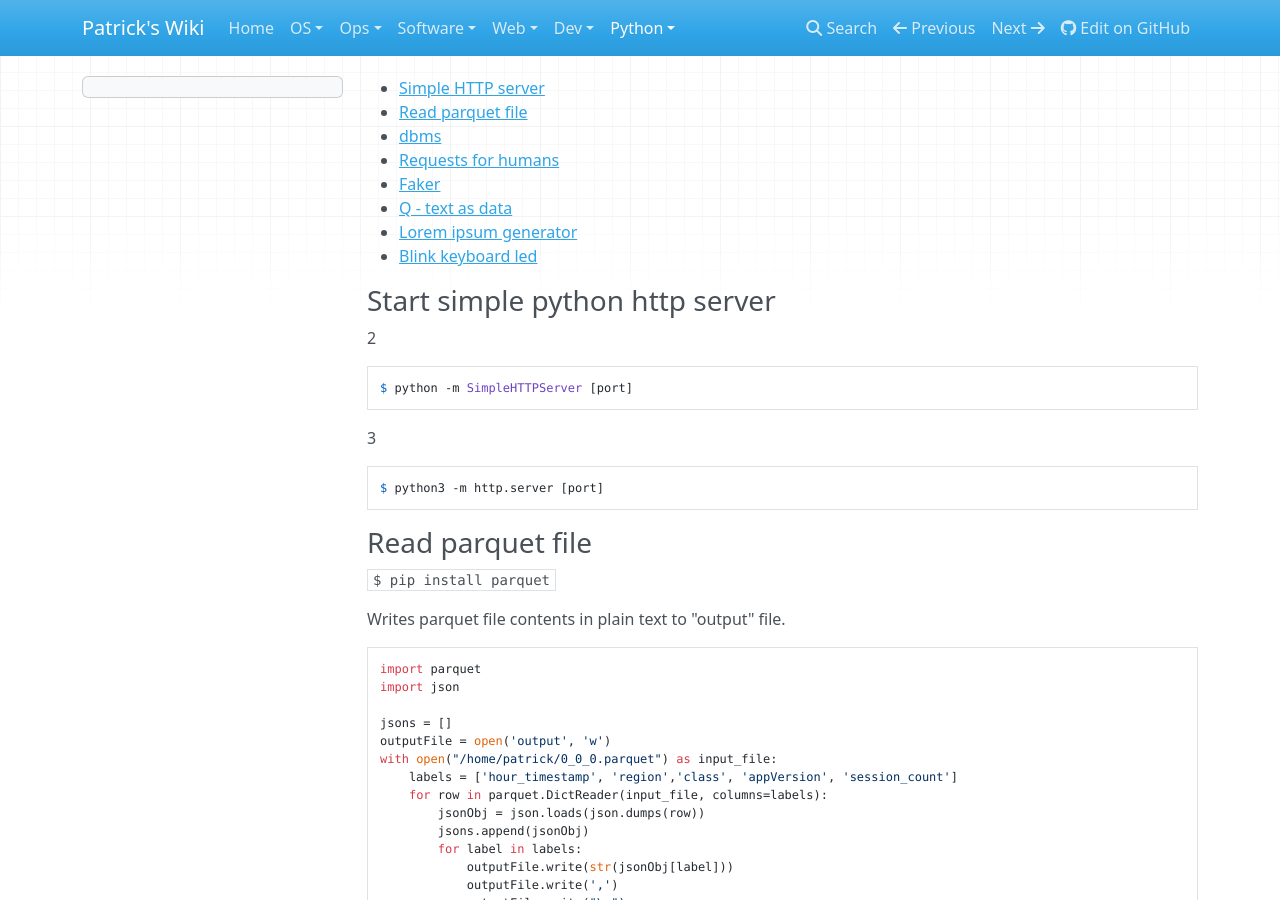
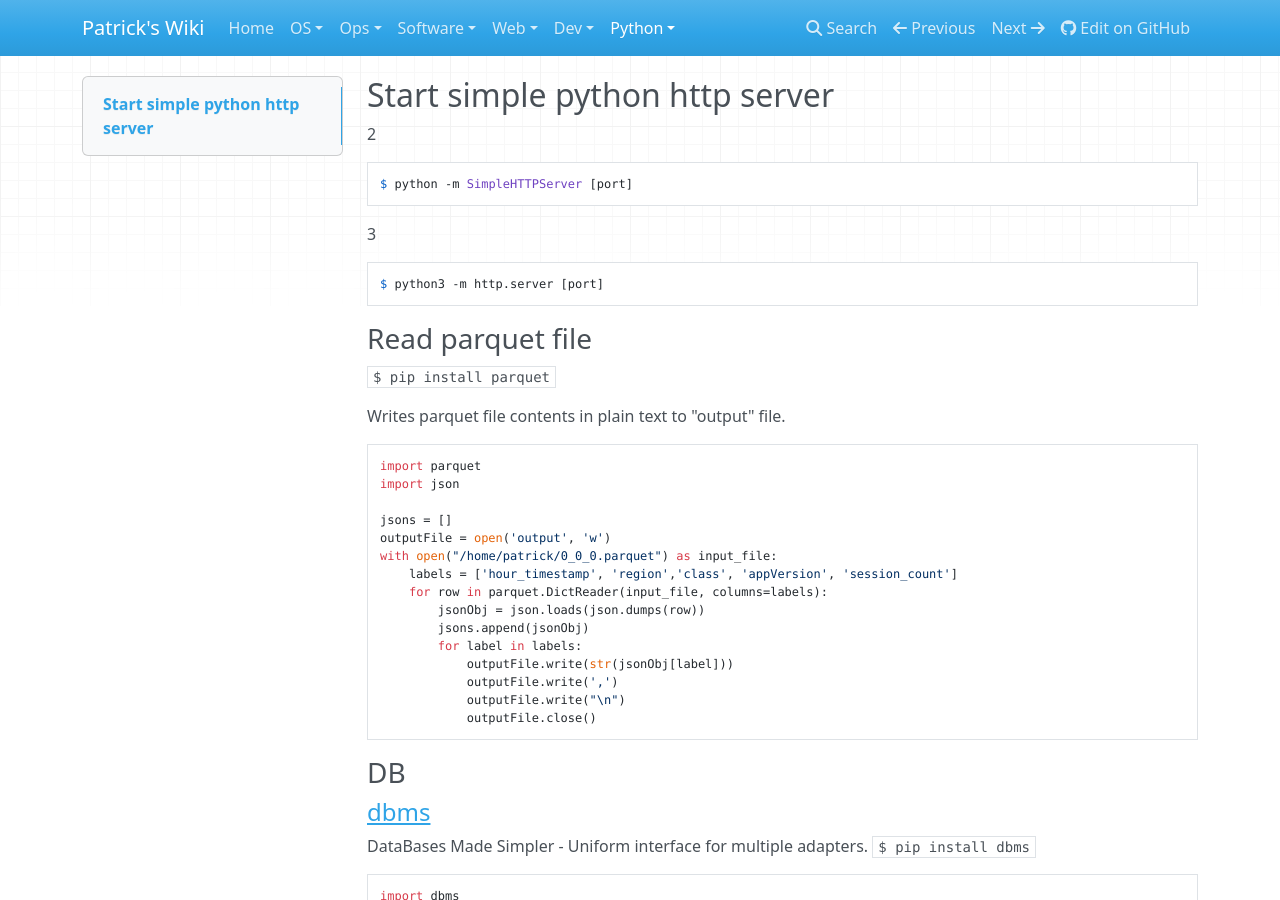
Before and after one commit to patsancu/wiki, an MkDocs documentation site: the page built from docs/python/Python-libaries.md, in a window 1280 px wide and 900 px high. Built offline with MkDocs 1.6.1, drawn with Linux system fonts in a browser that asks for light colours; nearby versions of some CDN libraries.

Commit message:
remove dead links

````diff
--- a/docs/python/Python-libaries.md
+++ b/docs/python/Python-libaries.md
@@ -1,13 +1,4 @@
-* [Simple HTTP server](https://github.com/patsancu/wiki/wiki/Python-libaries#start-simple-python-http-server)
-* [Read parquet file](https://github.com/patsancu/wiki/wiki/Python-libaries#read-parquet-file)
-* [dbms](https://github.com/patsancu/wiki/wiki/Python-libaries#dbms)
-* [Requests for humans](https://github.com/patsancu/wiki/wiki/Python-libaries#python-requests---http-for-humans)
-* [Faker](https://github.com/patsancu/wiki/wiki/Python-libaries#faker)
-* [Q - text as data](https://github.com/patsancu/wiki/wiki/Python-libaries#q)
-* [Lorem ipsum generator](https://github.com/patsancu/wiki/wiki/Python-libaries#camelipsum)
-* [Blink keyboard led](https://github.com/patsancu/wiki/wiki/Python-libaries#blink-led-of-caps-key)
-
-### Start simple python http server
+## Start simple python http server
 2
 ```
 $ python -m SimpleHTTPServer [port]
````
